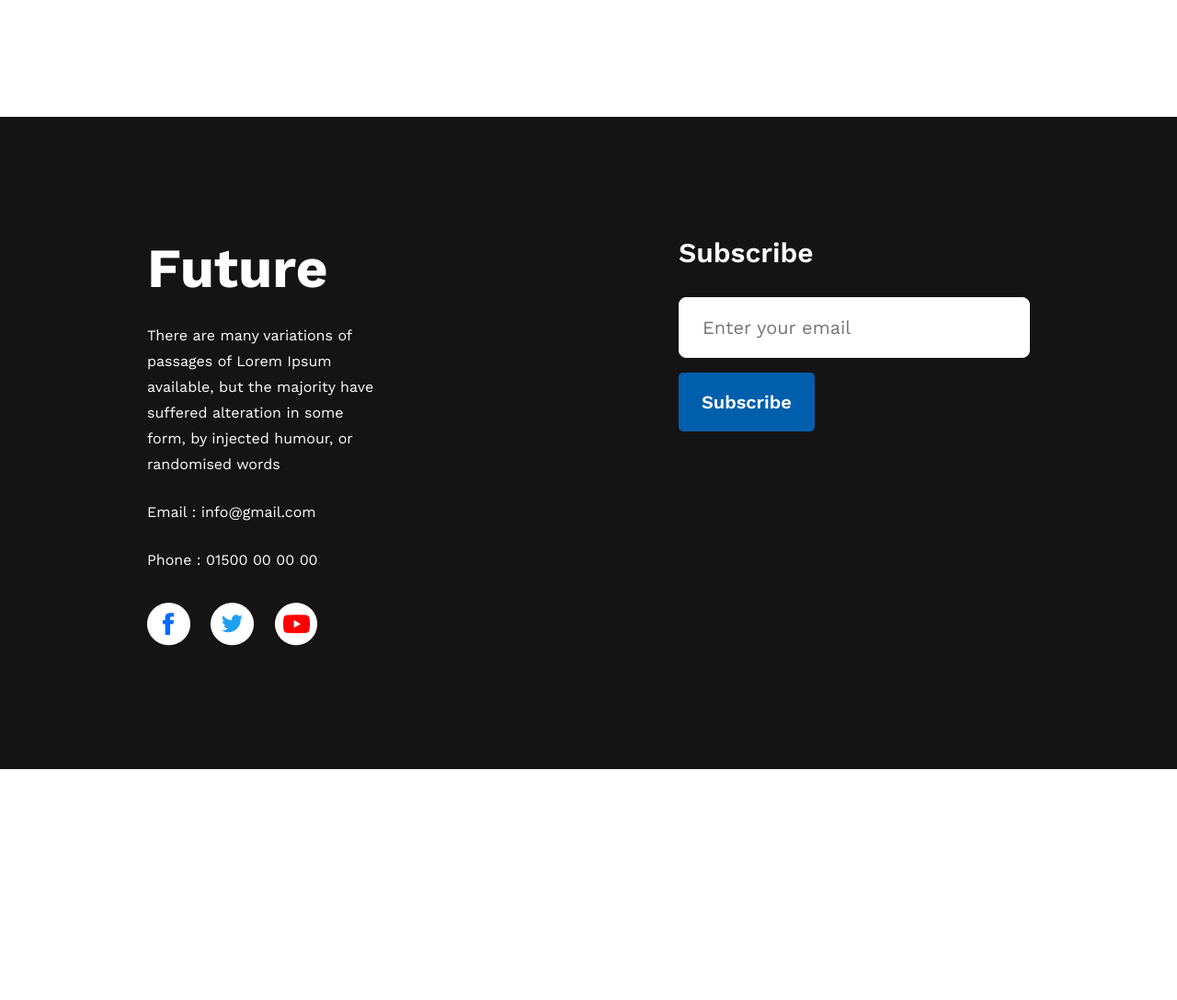
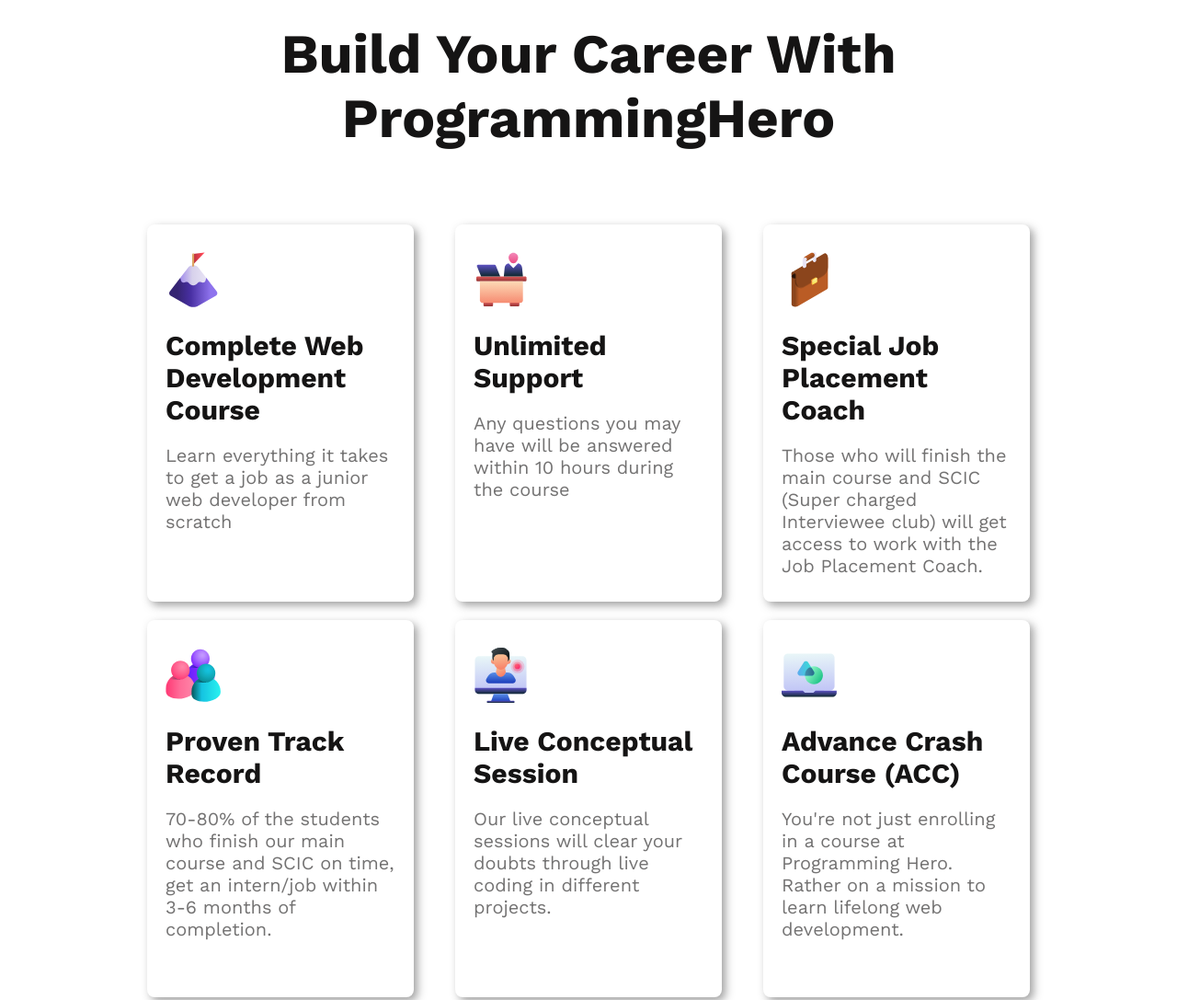
Before and after one commit to jesandante007/new-year-new-me, a plain HTML site: page index.html in a window 1280 px wide. Shown: the part 2903-3990 px from the top of the page at 92% size. Before the commit the page ends 3739 px from the top, so only its background shows below. Drawn offline with nearby package versions, Linux system fonts and the light colour scheme.

Commit message:
added build-your-section

```diff
--- a/index.html
+++ b/index.html
@@ -102,7 +102,53 @@
           </div>
         </div>
       </section>
-      <section></section>
+      <section class="build-your-career">
+        <div class="container">
+            <h2 class="build-your-career-title">Build Your Career With ProgrammingHero</h2>
+            <div class="feature-items">
+                <div class="item">
+                    <img src="images/icons/flag.svg" alt="">
+                    <h3 class="title">Complete Web Development Course</h3>
+                    <p class="description">Learn everything it takes to get a job as a junior web developer from scratch</p>
+                </div>
+                <div class="item">
+                    <img src="images/icons/support.svg" alt="">
+                    <h3 class="title">Unlimited Support</h3>
+                    <p class="description">Any questions you may have will be answered within 10 hours during the course</p>
+                </div>
+                <div class="item">
+                    <img src="images/icons/job.svg" alt="">
+                    <h3 class="title">Special Job Placement Coach</h3>
+                    <p class="description">Those who will finish the main course and SCIC (Super charged Interviewee club) will get access to work with the Job Placement Coach.</p>
+                </div>
+                <div class="item">
+                    <img src="images/icons/group.svg" alt="">
+                    <h3 class="title">Proven Track Record</h3>
+                    <p class="description">70-80% of the students who finish our main course and SCIC on time, get an intern/job within 3-6 months of completion.</p>
+                </div>
+                <div class="item">
+                    <img src="images/icons/conceptual-session.svg" alt="">
+                    <h3 class="title">Live Conceptual Session</h3>
+                    <p class="description">Our live conceptual sessions will clear your doubts through live coding in different projects.</p>
+                </div>
+                <div class="item">
+                    <img src="images/icons/advanced-crush.svg" alt="">
+                    <h3 class="title">Advance Crash Course (ACC)</h3>
+                    <p class="description">You're not just enrolling in a course at Programming Hero. Rather on a mission to learn lifelong web development.</p>
+                </div>
+                <div class="item">
+                    <img src="images/icons/offline-video.svg" alt="">
+                    <h3 class="title">Option to watch offline videos</h3>
+                    <p class="description">You do not have a reliable internet! You can use our neptune app (android and ios) and windows desktop app to watch videos offline without.</p>
+                </div>
+                <div class="item">
+                    <img src="images/icons/globe.svg" alt="">
+                    <h3 class="title">International Job Placement</h3>
+                    <p class="description">In the era of globalization, why is your job placement target only Bangladesh? Close to 50% of our recent graduates are getting interns or jobs overseas.</p>
+                </div>
+            </div>
+        </div>
+      </section>
     </main>
     <!-- -------------------------footer------------------------------ -->
     <footer>
@@ -116,9 +162,9 @@
           </p>
           <p class="email">Email : info@gmail.com</p>
           <p>Phone : 01500 00 00 00</p>
-          <img src="images/icons/fb.png" alt="" />
-          <img src="images/icons/twitter.png" alt="" />
-          <img src="images/icons/youtube.png" alt="" />
+          <a href="#"><img src="images/icons/fb.png" alt="" /></a>
+          <a href="#"><img src="images/icons/twitter.png" alt="" /></a>
+          <a href="#"><img src="images/icons/youtube.png" alt="" /></a>
         </div>
         <div class="subscribe">
           <form>
--- a/styles/new-year-new-me.css
+++ b/styles/new-year-new-me.css
@@ -2,7 +2,6 @@
   margin: 0;
   padding: 0;
   font-family: "Work Sans", sans-serif;
-  /* border: 1px solid red; */
 }
 
 /* --------------------common styles-------------------- */
@@ -17,9 +16,13 @@
   padding: 20px 25px;
   border-radius: 5px;
   border: none;
+  cursor: pointer;
 }
 .my-failure-title,
-.my-plan-title, .mindset-title, .links h2 {
+.my-plan-title,
+.mindset-title,
+.links h2,
+.build-your-career-title {
   font-weight: 700;
   font-size: 60px;
   line-height: 70px;
@@ -100,14 +103,14 @@
   color: #151414;
   margin: 24px 0 16px 0;
 }
-.description{
+.description {
   font-weight: 500;
   font-size: 30px;
   color: #737272;
 }
-.mindset{
+.mindset {
   margin-top: 136px;
-    background-image: url('../images/watch.png'), url('../images/gradient1.png');
+  background-image: url("../images/watch.png"), url("../images/gradient1.png");
   background-blend-mode: overlay;
   background-repeat: repeat;
   background-size: cover;
@@ -115,40 +118,73 @@
   padding: 60px 65px;
   text-align: left;
 }
-.mindset-title{
+.mindset-title {
   color: white;
   width: 52%;
 }
 
+/* --------------------build-your-career styles---------------- */
+.build-your-career {
+  text-align: center;
+}
+.feature-items {
+  display: flex;
+  justify-content: space-between;
+  align-items: center;
+  flex-wrap: wrap;
+  gap: 20px;
+  text-align: left;
+  margin-top: 80px;
+}
+.feature-items .item {
+  width: 250px;
+  height: 350px;
+  border-radius: 8px;
+  box-shadow: 4px 4px 10px rgba(68, 68, 68, 0.5);
+  padding: 30px 20px;
+}
+.item .title {
+  font-size: 30px;
+  margin: 20px 0;
+}
+.item .description {
+  font-size: 20px;
+}
+.item img {
+  height: 60px;
+  width: 60px;
+}
+
 /* --------------------footer styles-------------------- */
-footer{
+footer {
   background-color: #151414;
   color: white;
   padding: 130px 0;
+  margin-top: 130px;
 }
-.contact{
+.contact {
   display: flex;
   justify-content: space-between;
   gap: 330px;
 }
-.links h2{
+.links h2 {
   color: white;
 }
-.links p{
+.links p {
   line-height: 28px;
 }
-.email{
+.email {
   margin: 24px 0;
 }
-footer img{
+footer img {
   margin: 32px 17px 0 0;
 }
-header{
+header {
   font-weight: 600;
   font-size: 30px;
   margin-bottom: 31px;
 }
-input[type="email"]{
+input[type="email"] {
   width: 330px;
   padding: 20px 25px;
   border: 1px solid white;
@@ -156,10 +192,10 @@ input[type="email"]{
   margin-bottom: 16px;
   font-size: 20px;
 }
-input[type="email"]:focus{
+input[type="email"]:focus {
   outline-color: #005fac;
 }
-input[type="submit"]{
+input[type="submit"] {
   color: white;
   background-color: #005fac;
 }
```
Also changed, not shown: images/icons/advanced-crush.svg (added), images/icons/conceptual-session.svg (added), images/icons/flag.svg (added), images/icons/globe.svg (added), images/icons/group.svg (added), images/icons/job.svg (added), images/icons/offline-video.svg (added), images/icons/support.svg (added). Lines whose indentation alone changed are shown as unchanged.
